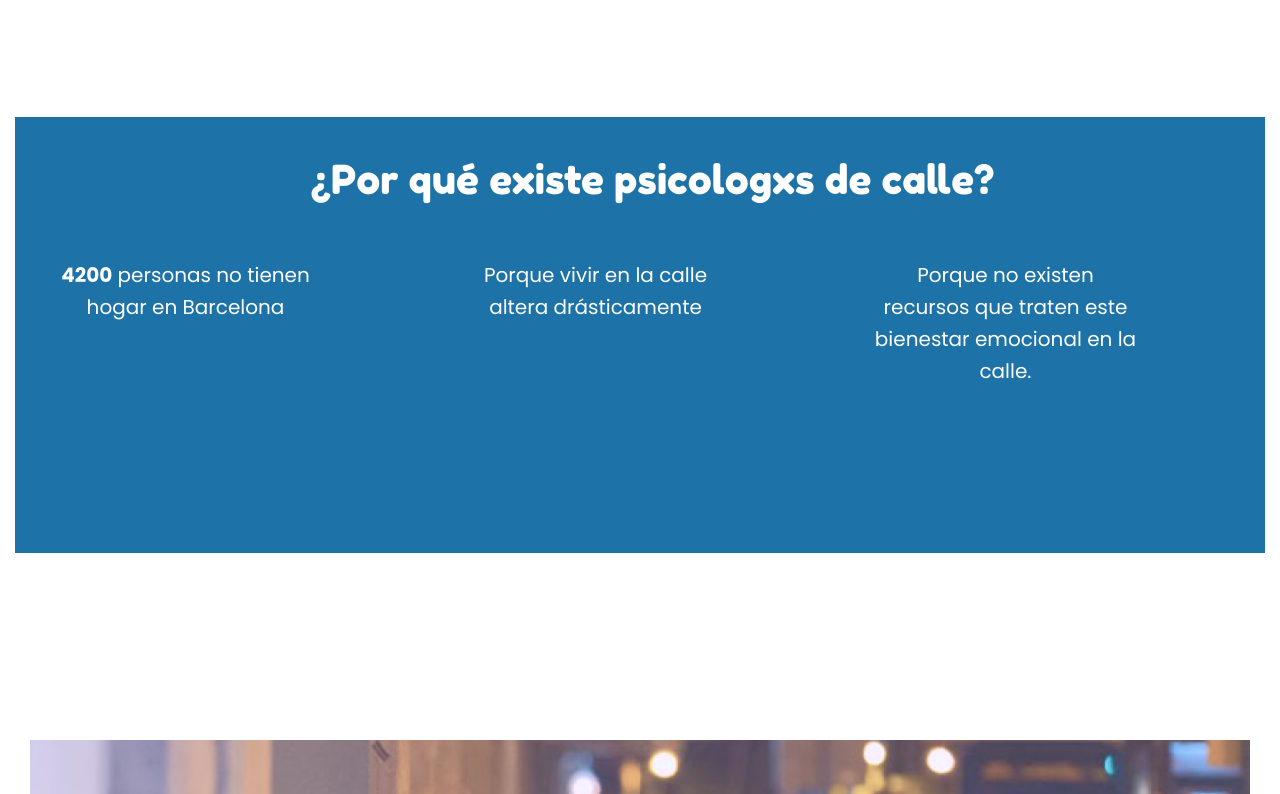
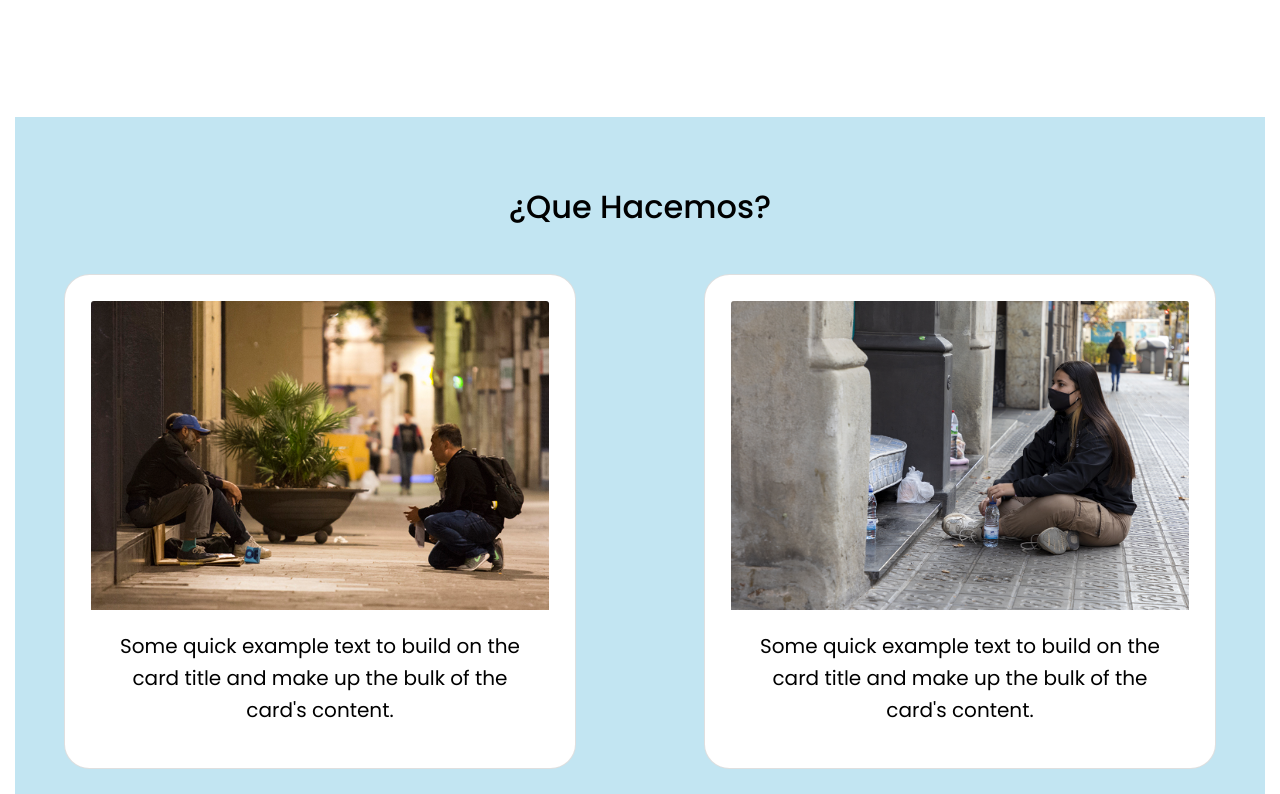
Before and after one commit to joannaWebDev/psicologxs-de-calle, a React (Create React App) app in the folder client/: page /psicologxs-de-calle/ in a window 1280 px wide. Shown: the part 1206-2000 px from the top of the page. Built offline with nearby package versions, Linux system fonts and the light colour scheme.

Commit message:
trying to commit

```diff
--- /dev/null
+++ b/client/src/components/CardBody/CardBody.css
@@ -0,0 +1,7 @@
+
+
+.clippath{
+    background-color:var(--section-que-hacemos-bg-color);
+    margin:15% auto;
+    padding:5% 0;
+}
--- /dev/null
+++ b/client/src/components/CardBody/CardBody.js
@@ -0,0 +1,18 @@
+import React from 'react';
+import Card from 'react-bootstrap/esm/Card';
+import TwoCards from '../TwoCards/TwoCards';
+
+import './CardBody.css'
+
+const CardBody = () => {
+    return(
+        <div className="clippath">
+        <div className="cards-body text-center">
+            <h3 className="mb-5 mt-2">¿Que Hacemos?</h3>
+            <TwoCards/>
+        </div>
+        </div>
+    )
+}
+
+export default CardBody;
--- /dev/null
+++ b/client/src/components/TwoCards/TwoCards.css
@@ -0,0 +1,25 @@
+#cards-heading{
+    color:white;
+    text-align: center;
+}
+
+.cards{
+    padding:5;
+}
+
+.eachcards{
+    padding:2%;
+    width:40%;
+    border-radius:5% ;
+
+}
+
+.cardsImage{
+    height:70%;
+    object-fit:cover;
+}
+
+@media only screen and (max-width: 1240px) {
+    .eachcards{
+        margin:3em;
+    }}
--- /dev/null
+++ b/client/src/components/TwoCards/TwoCards.js
@@ -0,0 +1,44 @@
+import React from 'react';
+import boyVolunteer from './../../assets/images/boy-volunteer.jpg';
+import girlVolunteer from './../../assets/images/girl-volunteer.jpg';
+import './TwoCards.css';
+
+import Card from 'react-bootstrap/Card'
+
+
+const TwoCards = () => {
+    return(
+
+
+        <div className=" cards row justify-content-around" >
+
+            <Card className="eachcards">
+            <Card.Img variant="top" src={boyVolunteer} alt="Logo" className=" cardsImage img-fluid"  />
+                    <Card.Body>
+
+                        <Card.Text>
+                        Some quick example text to build on the card title and make up the bulk of
+                        the card's content.
+                        </Card.Text>
+
+                    </Card.Body>
+            </Card>
+
+            <Card className="eachcards">
+                <Card.Img variant="top" src={girlVolunteer} alt="Logo" className=" cardsImage img-fluid" />
+                    <Card.Body >
+
+                        <Card.Text>
+                        Some quick example text to build on the card title and make up the bulk of
+                        the card's content.
+                        </Card.Text>
+
+                    </Card.Body>
+            </Card>
+        </div>
+
+    )
+
+}
+
+export default TwoCards;
--- a/client/src/pages/Home.js
+++ b/client/src/pages/Home.js
@@ -3,6 +3,7 @@ import React from 'react';
 import Methodology from '../components/Methodology/Methodology';
 import MainForm from '../components/Form/MainForm';
 import JoinBtn from './../components/JoinBtn/JoinBtn';
+import CardBody from './../components/CardBody/CardBody'
 
 import chart from './../assets/images/chart.png';
 import volunteerBackpack from './../assets/images/volunteer-backpack.png';
@@ -31,6 +32,9 @@ const Home = () => {
                 <JoinBtn />
               </div>
             </div>
+        </section>
+        <section>
+          <CardBody/>
         </section>
 
         <section className="container-fluid porQueJumbotron">
```
